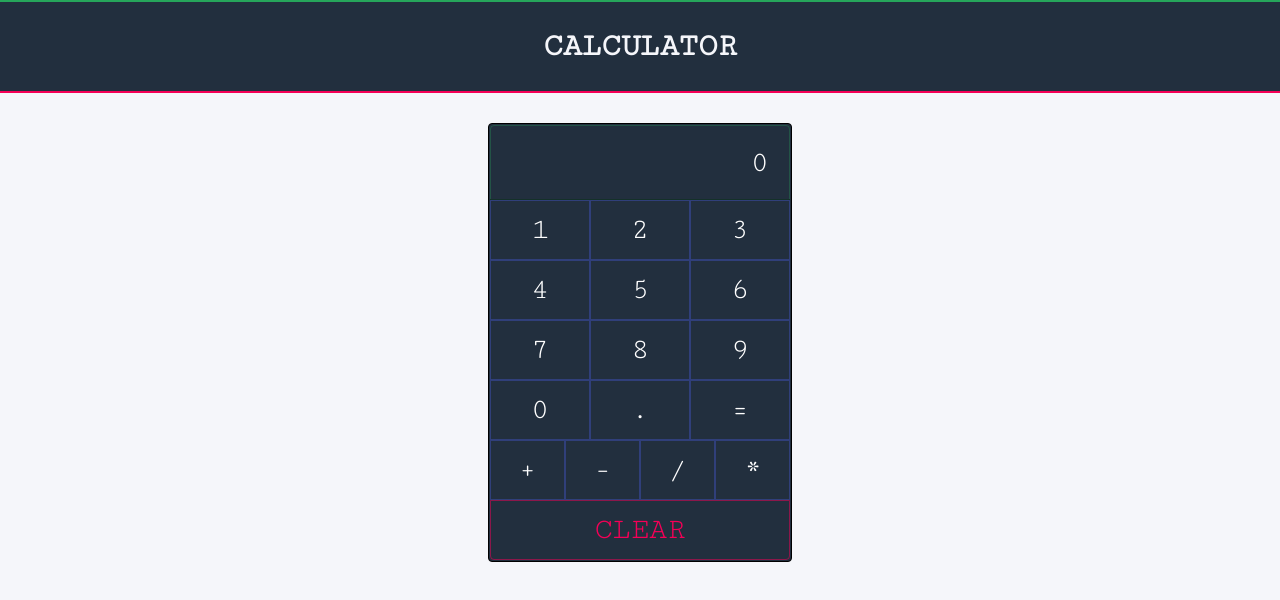
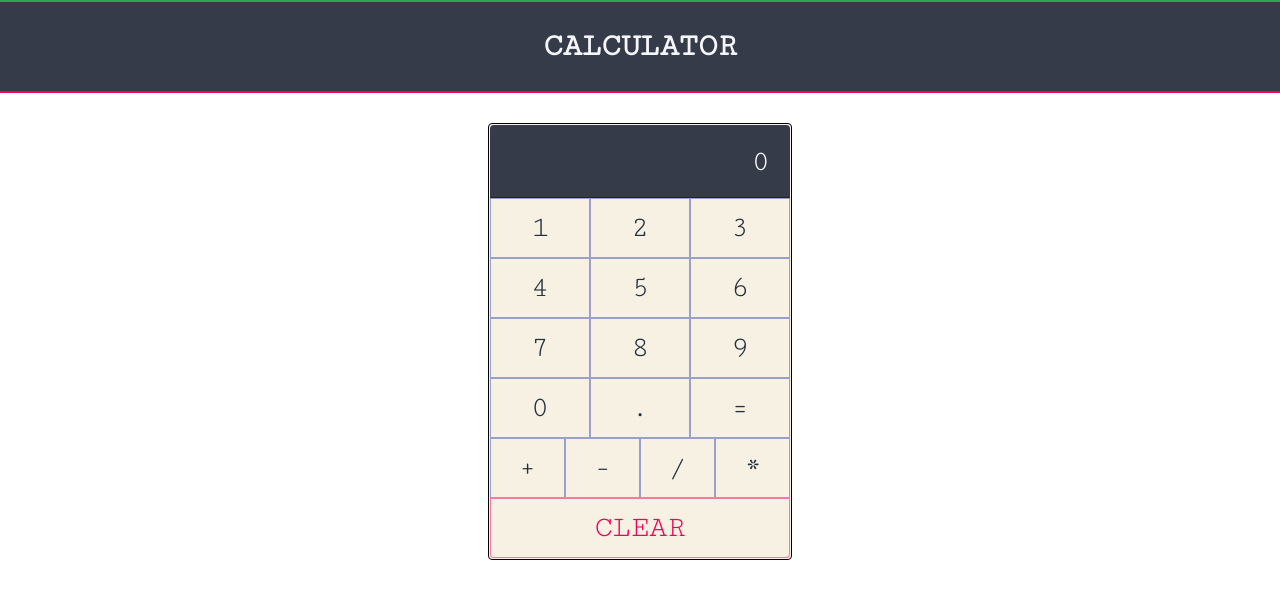
Before and after one commit to fieldr92/react-calculator, a React (Create React App) app: page / in a window 1280 px wide. Shown: the top 600 px of the page. Built offline with nearby package versions, Linux system fonts and the light colour scheme.

Commit message:
🎨 Color and styling updates

```diff
--- a/src/components/Calculator/Calculator.js
+++ b/src/components/Calculator/Calculator.js
@@ -10,7 +10,7 @@ const styles = {
   container: {
     width: '300px',
     margin: "30px auto",
-    backgroundColor: '#222f3e',
+    backgroundColor: '#f7f1e3',
     border: '1px solid black',
     padding: 1,
     borderRadius: 4
--- a/src/components/Calculator/ResultBar/ResultBar.js
+++ b/src/components/Calculator/ResultBar/ResultBar.js
@@ -13,7 +13,7 @@ const styles = {
     padding: 20,
     fontSize: 30,
     textAlign: 'right',
-    border: '1px solid #26a65b50',
+    backgroundColor: '#353b48',
     borderRadius: '4px 4px 0 0',
     fontFamily: 'Cutive Mono'
   }
--- a/src/styles/App.css
+++ b/src/styles/App.css
@@ -1,6 +1,6 @@
 body {
   font-family: 'Cutive Mono', Roboto, 'Open Sans', 'Helvetica Neue', sans-serif;
-  background-color: #f5f6fa;
+  background-color: #ffffff;
   margin: 0;
 }
 
@@ -8,7 +8,7 @@ body {
   padding: 5px;
   margin: 0;
   text-align: center;
-  background-color: #222f3e;
+  background-color: #353b48;
   color: #f5f6fa;
   border-top: 2px solid #26a65b;
   border-bottom: 2px solid #f50057;
--- a/src/styles/buttons.js
+++ b/src/styles/buttons.js
@@ -5,7 +5,8 @@ const styles = {
     margin: 0,
     borderRadius: 0,
     fontFamily: 'Cutive Mono',
-    color: 'white',
+    color: '#222f3e',
+    backgroundColor: '#f7f1e3',
     width: '100%'
   }
 };
```
